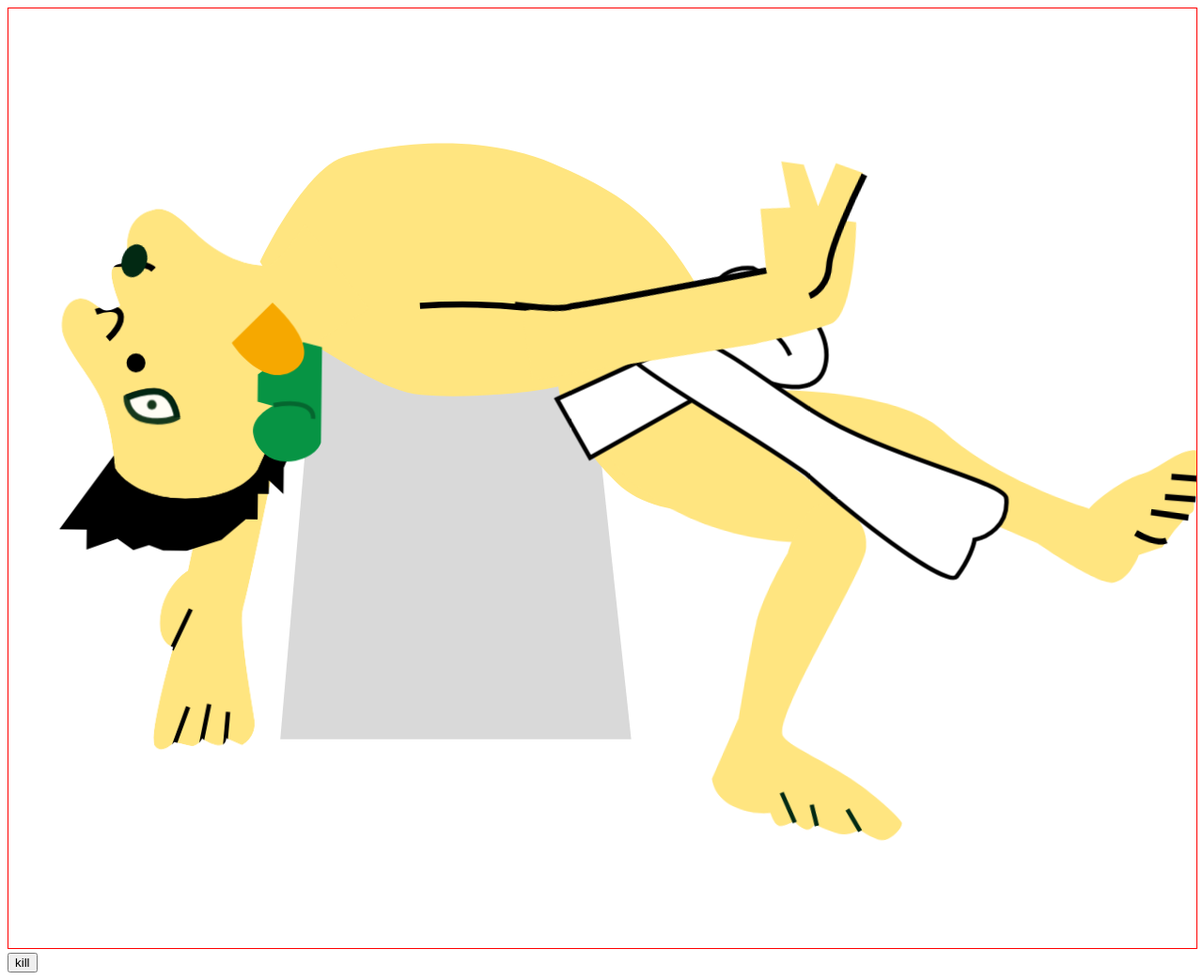
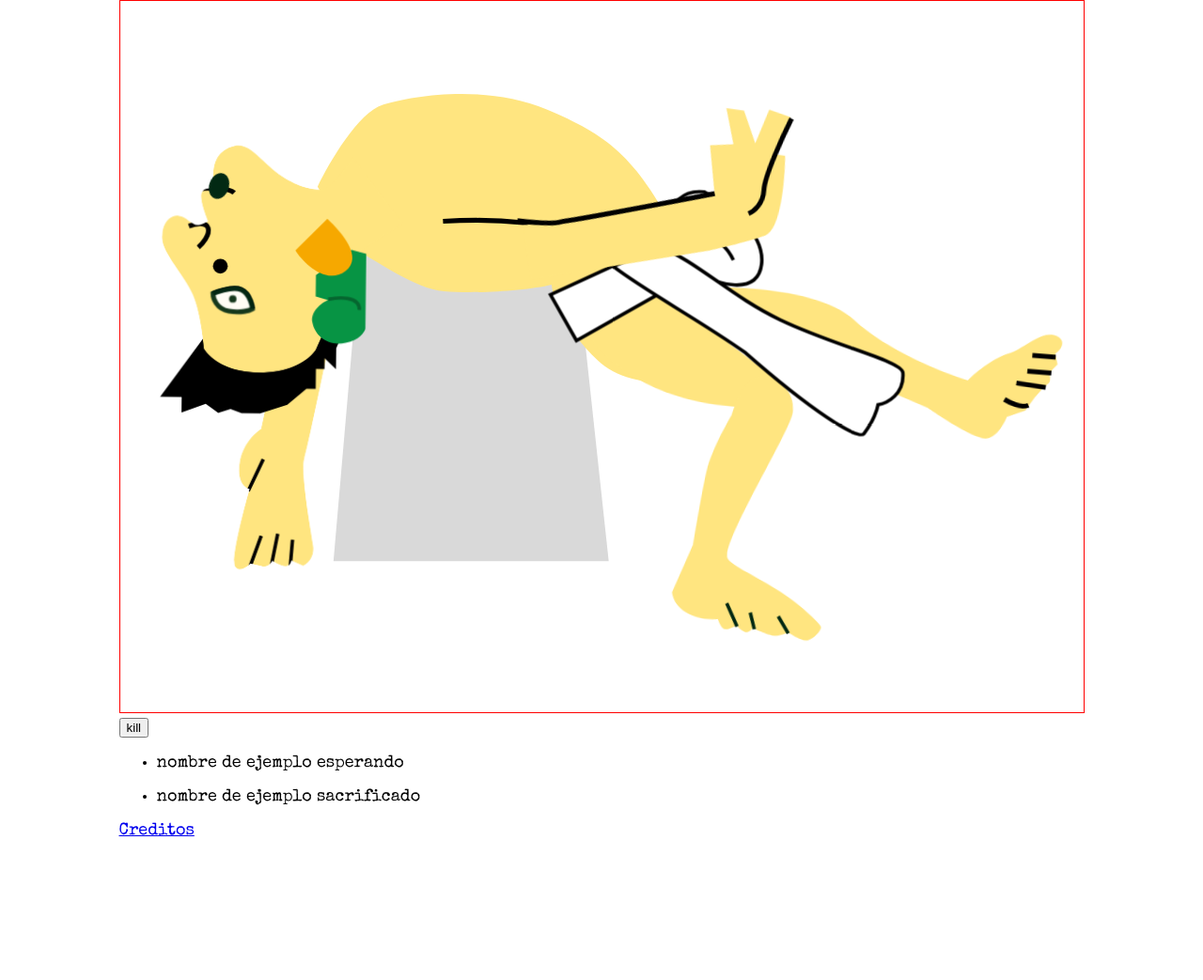
Before and after one commit to Cristian-Calderon/wheelofDoom, a plain HTML site: page main.html in a window 1280 px wide. Shown: the whole page at 94% size. After the commit the page ends 893 px from the top, so only its background shows below. Drawn offline with nearby package versions, Linux system fonts and the light colour scheme.

Commit message:
se han añadido la carpeta CSS, Assets y el documento index/main Html

```diff
--- a/css/animacion.css
+++ b/css/animacion.css
@@ -1,8 +1,21 @@
 svg {
 	border: 1px solid red;
 	width: 100%;
+    height: auto;
 }
 
+/* =============================
+=         HOME PAGE             =
+================================*/
+
+
+
+
+/* =============================
+=          MAIN PAGE           =
+================================*/
+
+/* VICTIMA */
 /*vivo */
 #victima #brazo-derecho {
 	opacity: 0;
@@ -377,3 +390,5 @@ svg {
 		transform: rotate(-17deg) translate(-2.4rem, 0.9rem);
 	}
 }
+
+/* END VICTIMA */
--- /dev/null
+++ b/css/font.css
@@ -0,0 +1,18 @@
+@import url('https://fonts.googleapis.com/css2?family=Passion+One:wght@400;700&family=Special+Elite&display=swap');
+
+@font-face {
+	font-family: 'aztecregular';
+	src: url('../assets/fonts/aztec-webfont.woff2') format('woff2'),
+    url('../assets/fonts/aztec-webfont.woff') format('woff');
+	font-weight: normal;
+	font-style: normal;
+}
+
+body {
+	font-family: var(--text-body);
+    font-size: 18px;
+}
+
+h1,h2,h3,h4,h5,h6 {
+	font-family: var(--text-display);
+}
--- /dev/null
+++ b/css/layout.css
@@ -0,0 +1,37 @@
+/*Basicos */
+body {
+	margin: 0;
+	height: 100vh;
+	display: flex;
+	flex-direction: column;
+}
+
+footer {
+	width: 100%;
+	margin-top: auto;
+}
+
+.container {
+	margin-right: auto;
+	margin-left: auto;
+	padding: 0 1rem;
+}
+
+/*break points */
+
+@media (min-width: 767px) {
+	.container {
+		max-width: 700px;
+	}
+}
+@media (min-width: 980px) {
+	.container {
+		max-width: 900px;
+	}
+}
+
+@media (min-width: 1200px) {
+	.container {
+		max-width: 1059px;
+	}
+}
--- /dev/null
+++ b/css/main.css
@@ -0,0 +1,5 @@
+@import url(./variables.css);
+@import url(./font.css);
+@import url(./theme.css);
+@import url(./animacion.css);
+@import url(./layout.css);
--- /dev/null
+++ b/css/theme.css
@@ -0,0 +1,3 @@
+*{box-sizing: border-box;}
+
+img {width: 100%;}
--- /dev/null
+++ b/css/variables.css
@@ -0,0 +1,24 @@
+:root {
+
+/* colore */
+--verde: verde;
+--rojo: rojo;
+--amarillo: amarillo;
+--texto: texto;
+
+/* colore light */
+--verde-light: verde;
+--rojo-light: rojo;
+--amarillo-light: amarillo;
+
+/* colore dark */
+--verde-dark: verde;
+--rojo-dark: rojo;
+--amarillo-dark: amarillo;
+
+/* fuentes */
+
+--text-display: 'aztecregular', sans-serif;
+--text-body:  'Special Elite', cursive;
+
+}
--- a/main.html
+++ b/main.html
@@ -4,14 +4,15 @@
 		<meta charset="UTF-8" />
 		<meta http-equiv="X-UA-Compatible" content="IE=edge" />
 		<meta name="viewport" content="width=device-width, initial-scale=1.0" />
-		<title>Document</title>
-		<link rel="stylesheet" href="./css/animacion.css" />
+		<title>Java Aztec</title>
+        <link rel="shortcut icon" href="./assets/iconos/favicon.png" type="image/x-icon">
+		<link rel="stylesheet" href="./css/main.css" />
 	</head>
 	<body>
 		<header>
 			<section class="container">
 				<div class="animacion">
-					<svg width="1354" height="1000" viewBox="0 0 1354 1000" fill="none" xmlns="http://www.w3.org/2000/svg">
+					<svg width="1354" height="1000" viewBox="0 0 1400 1000" fill="none" xmlns="http://www.w3.org/2000/svg">
 						<g id="victima">
 							<path id="piedra" d="M349.16 342.481H660.747L709.803 797.462H309.808L349.16 342.481Z" fill="#D9D9D9" />
 							<g id="piedra-sangre">
@@ -290,6 +291,24 @@
 				</nav>
 			</section>
 		</header>
+        <main>
+            <section class="container">
+
+                <ul id="lista-sacrificar" class="lista sacrificar">
+                    <li>nombre de ejemplo esperando</li>
+                </ul>
+
+                <ul id="lista-sacrificados" class="lista sacrificados">
+                    <li>nombre de ejemplo sacrificado </li>
+                </ul>
+
+            </section>
+        </main>
+        <footer>
+            <section class="container">
+                <a href="./creditos">Creditos</a>
+            </section>
+        </footer>
 	</body>
 	<script src="./js/animacion.js"></script>
 </html>
```
Also changed, not shown: index.html (added, +18 -0 lines), assets/fonts/aztec-webfont.woff (added), assets/fonts/aztec-webfont.woff2 (added), assets/iconos/favicon.png (added), assets/logo/logo-white.png (added), 1 other file.
